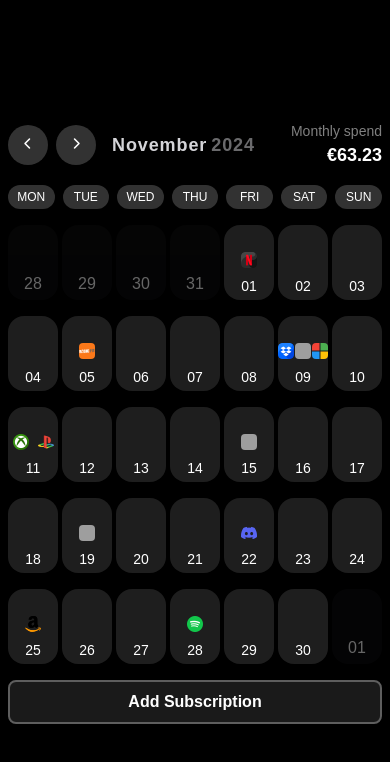
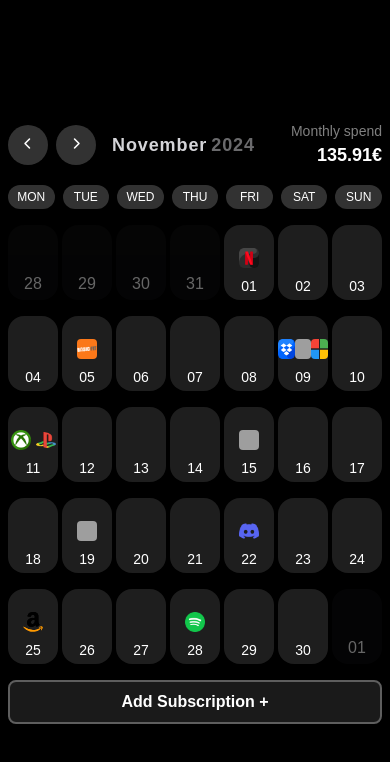
Before and after one commit to yassinassecoum/subscriptions, a React (Create React App) app: page / in a window 390 px wide. Shown: the top 762 px of the page. Built offline with nearby package versions, Linux system fonts and the light colour scheme; grey boxes are pictures that could not be loaded.

Commit message:
finished all logic todo left : responsive refactor publish

```diff
--- a/src/components/AddSubscriptionDialog.jsx
+++ b/src/components/AddSubscriptionDialog.jsx
@@ -1,6 +1,12 @@
 import Dialog from "@mui/material/Dialog";
+import { useState } from "react";
+export function AddSubscriptionDialog({ open, onClose, addNewSub }) {
+  const [name, setName] = useState("");
+  const [day, setDay] = useState(1);
+  const [startDate, setStartDate] = useState("");
+  const [price, setPrice] = useState("");
+  const [color, setColor] = useState("");
 
-export function AddSubscriptionDialog({ open, onClose }) {
   return (
     <Dialog open={open} onClose={onClose}>
       <div className="flex flex-col mx-auto max-w-lg min-w-[350px] min-h-[550px] my-auto gap-3 bg-[#1e1e1e] px-4 pt-4 pb-4 rounded-xl border-2 border-[#323232] shadow-md overflow-x-h">
@@ -21,12 +27,18 @@ export function AddSubscriptionDialog({ open, onClose }) {
                 type="text"
                 className="bg-[#323232] text-white rounded-lg p-2 border border-[#5e5e5e] focus:outline-none focus:border-white"
                 placeholder="Netflix, Spotify, etc..."
+                value={name}
+                onChange={(e) => setName(e.target.value)}
               />
             </div>
 
             <div className="flex flex-col gap-2">
               <label className="text-white text-sm">Day of subscription</label>
-              <select className="bg-[#323232] text-white rounded-lg p-2 border border-[#5e5e5e] focus:outline-none focus:border-white">
+              <select
+                className="bg-[#323232] text-white rounded-lg p-2 border border-[#5e5e5e] focus:outline-none focus:border-white"
+                value={day}
+                onChange={(e) => setDay(e.target.value)}
+              >
                 {[...Array(31)].map((_, i) => (
                   <option key={i + 1} value={i + 1}>
                     {String(i + 1).padStart(2, "0")}
@@ -40,18 +52,10 @@ export function AddSubscriptionDialog({ open, onClose }) {
               <input
                 type="date"
                 className="bg-[#323232] text-white rounded-lg p-2 border border-[#5e5e5e] focus:outline-none focus:border-white"
+                value={startDate}
+                onChange={(e) => setStartDate(e.target.value)}
               />
             </div>
-
-            <div className="flex flex-col gap-2">
-              <label className="text-white text-sm">Icon</label>
-              <input
-                type="file"
-                accept="image/*"
-                className="bg-[#323232] text-white rounded-lg p-2 border border-[#5e5e5e] focus:outline-none focus:border-white file:bg-[#5e5e5e] file:text-white file:border-0 file:rounded-lg file:px-4 file:py-2 file:mr-4 file:cursor-pointer"
-              />
-            </div>
-
             <div className="flex flex-col gap-2">
               <label className="text-white text-sm">Price</label>
               <div className="relative">
@@ -64,6 +68,8 @@ export function AddSubscriptionDialog({ open, onClose }) {
                   step="0.01"
                   className="bg-[#323232] text-white rounded-lg p-2 pl-8 border border-[#5e5e5e] focus:outline-none focus:border-white w-full"
                   placeholder="0.00"
+                  value={price}
+                  onChange={(e) => setPrice(e.target.value)}
                 />
               </div>
             </div>
@@ -73,10 +79,15 @@ export function AddSubscriptionDialog({ open, onClose }) {
               <input
                 type="color"
                 className="bg-[#323232] h-10 rounded-lg p-1 border border-[#5e5e5e] focus:outline-none focus:border-white"
+                value={color}
+                onChange={(e) => setColor(e.target.value)}
               />
             </div>
 
-            <button className="bg-white/10 border-2 border-[#5e5e5e] rounded-lg font-semibold p-2 text-white mt-4 hover:bg-white/20">
+            <button
+              onClick={() => addNewSub({ name, day, startDate, price, color })}
+              className="bg-white/10 border-2 border-[#5e5e5e] rounded-lg font-semibold p-2 text-white mt-4 hover:bg-white/20"
+            >
               Add Subscription
             </button>
           </div>
--- a/src/components/Calendar.jsx
+++ b/src/components/Calendar.jsx
@@ -43,29 +43,59 @@ export const Calendar = () => {
       {
         name: "Netflix",
         icon: netflix,
-        price: "€10",
+        price: "12.99",
         color: "#ff5a5f20",
-        since: "",
+        since: "01-09-2021",
       },
     ],
     2: [],
     3: [],
     4: [],
     5: [
-      { name: "Basic Fit", icon: basicfit, price: "€10", color: "#ff885a20" },
+      {
+        name: "Basic Fit",
+        icon: basicfit,
+        price: "24.99",
+        color: "#ff885a20",
+        since: "05-12-2022",
+      },
     ],
     6: [],
     7: [],
     8: [],
     9: [
-      { name: "Dropbox", icon: dropbox, price: "€10", color: "#0077b520" },
-      { name: "ICloud+", icon: icloud, price: "€10" },
-      { name: "Microsoft", icon: microsoft, price: "€10", color: "#0077b520" },
+      {
+        name: "Dropbox",
+        icon: dropbox,
+        price: "6.99",
+        color: "#0077b520",
+        since: "09-09-2023",
+      },
+      { name: "ICloud+", icon: icloud, price: "4.99", since: "09-09-2023" },
+      {
+        name: "Microsoft",
+        icon: microsoft,
+        price: "11",
+        color: "#0077b520",
+        since: "09-12-2023",
+      },
     ],
     10: [],
     11: [
-      { name: "Xbox+", icon: xbox, price: "€10", color: "#3ecf8e20" },
-      { name: "PlayStation+", icon: playstation, price: "€10" },
+      {
+        name: "Xbox+",
+        icon: xbox,
+        price: "11",
+        color: "#3ecf8e20",
+        since: "11-09-2023",
+      },
+      {
+        name: "PlayStation+",
+        icon: playstation,
+        price: "14.99",
+        color: "#3ecf8e20",
+        since: "11-09-2023",
+      },
     ],
     12: [],
     13: [],
@@ -74,30 +104,54 @@ export const Calendar = () => {
       {
         name: "Crunchyroll",
         icon: crunchyroll,
-        price: "€10",
+        price: "15",
         color: "#ff885a20",
+        since: "15-03-2024",
       },
     ],
     16: [],
     17: [],
     18: [],
     19: [
-      { name: "Linkedin", icon: linkedin, price: "€10", color: "#0077b520" },
+      {
+        name: "Linkedin",
+        icon: linkedin,
+        price: "12.99",
+        color: "#0077b520",
+        since: "19-04-2024",
+      },
     ],
     20: [],
     21: [],
-    22: [{ name: "Discord", icon: discord, price: "€10", color: "#7289da20" }],
+    22: [
+      {
+        name: "Discord",
+        icon: discord,
+        price: "7.99",
+        color: "#7289da20",
+        since: "22-05-2024",
+      },
+    ],
     23: [],
     24: [],
-    25: [{ name: "Amazon", icon: amazon, price: "€10" }],
+    25: [
+      {
+        name: "Amazon",
+        icon: amazon,
+        price: "2.99",
+        color: "#ff990020",
+        since: "25-06-2024",
+      },
+    ],
     26: [],
     27: [],
     28: [
       {
         name: "Spotify",
         icon: spotify,
-        price: "€10",
+        price: "9.99",
         color: "rgba(62, 207, 142, 0.125)",
+        since: "28-07-2024",
       },
     ],
     29: [],
@@ -163,15 +217,13 @@ export const Calendar = () => {
         } else {
           weekDays.push(
             <div
+              onClick={handleClickDay}
+              value={dayCount}
               key={dayCount}
-              className="w-full aspect-square flex flex-col items-center justify-end py-1 pt-2  h-full bg-[#1e1e1e] rounded-[16px]"
+              className="w-full aspect-square flex flex-col items-center justify-end py-1 pt-2  h-full bg-[#1e1e1e] rounded-[16px] hover:cursor-pointer"
             >
               {data[dayCount] && data[dayCount].length > 0 && (
-                <div
-                  onClick={handleClickDay}
-                  value={dayCount}
-                  className="w-full flex justify-center hover:cursor-pointer "
-                >
+                <div value={dayCount} className="w-full flex justify-center  ">
                   {data[dayCount].map((item, index) => (
                     <div
                       value={dayCount}
@@ -182,7 +234,7 @@ export const Calendar = () => {
                         src={item.icon}
                         alt={item.name}
                         value={dayCount}
-                        className="size-4 sm:size-5 md:size-6 rounded mb-2 "
+                        className="size-5 sm:size-6 rounded mb-2 "
                       />
                     </div>
                   ))}
@@ -206,6 +258,14 @@ export const Calendar = () => {
     return days;
   };
 
+  const generateMonthlySpend = () => {
+    let total = 0;
+    for (const day in data) {
+      total += data[day].reduce((acc, item) => acc + parseFloat(item.price), 0);
+    }
+    return total;
+  };
+
   const handleIncrement = (val) => {
     const numericMonth = months.indexOf(selectedMonth);
     if (numericMonth + val < 0) {
@@ -221,12 +281,19 @@ export const Calendar = () => {
 
   const handleClickDay = (e) => {
     let value = e.target.getAttribute("value");
-    setCurrentItem(data[value]);
-    setSelectedDay(value);
-    setCurrentItemIndex(value);
-    setOpenDay(true);
+    if (data[value] && data[value].length > 0) {
+      setCurrentItem(data[value]);
+      setSelectedDay(value);
+      setCurrentItemIndex(value);
+      setOpenDay(true);
+    } else {
+      setCurrentItem(null);
+      setSelectedDay(value);
+      setCurrentItemIndex(value);
+      setOpenDay(true);
+    }
   };
-  const handleDeleteSub = () => {
+  const handleDeleteSubscriptions = () => {
     console.log(currentItemIndex);
     let newData = { ...data };
     newData[currentItemIndex] = [];
@@ -235,9 +302,39 @@ export const Calendar = () => {
     setCurrentItemIndex(null);
     setOpenDay(false);
   };
+  const handleDeleteSub = (id) => {
+    let newData = { ...data };
+    newData[currentItemIndex].splice(id, 1);
+    if (newData[currentItemIndex].length === 0) {
+      setCurrentItem(null);
+      setCurrentItemIndex(null);
+    }
+    setData(newData);
+  };
 
   const handleCloseDay = () => {
     setOpenDay(false);
+  };
+
+  const addNewSub = (sub) => {
+    if (
+      sub.name !== "" &&
+      sub.price !== "" &&
+      sub.startDate !== "" &&
+      sub.icon !== ""
+    ) {
+      const newSub = {
+        name: sub.name,
+        icon: `https://cdn.brandfetch.io/${sub.name}.com/w/400/h/400?c=1id_jxkZ-0w6eMg_xfA`,
+        price: sub.price,
+        color: sub.color ? sub.color : "#323232",
+        since: sub.startDate,
+      };
+      let newData = { ...data };
+      newData[sub.day] = [...newData[sub.day], newSub];
+      setData(newData);
+      setOpenAdd(false);
+    }
   };
 
   return (
@@ -266,7 +363,9 @@ export const Calendar = () => {
           <span className="text-sm sm:text-md opacity-50 text-nowrap">
             Monthly spend
           </span>
-          <span className="text-lg sm:text-xl font-semibold">€63.23</span>
+          <span className="text-lg sm:text-xl font-semibold">
+            {generateMonthlySpend().toFixed(2)}€
+          </span>
         </div>
       </div>
       <div className="grid grid-cols-7 gap-2">
@@ -284,9 +383,13 @@ export const Calendar = () => {
         className="bg-white/10 border-2 border-[#5e5e5e]   rounded-lg font-semibold p-2   "
         onClick={() => setOpenAdd(true)}
       >
-        Add Subscription
+        Add Subscription +
       </button>
-      <AddSubscriptionDialog open={openAdd} onClose={() => setOpenAdd(false)} />
+      <AddSubscriptionDialog
+        addNewSub={addNewSub}
+        open={openAdd}
+        onClose={() => setOpenAdd(false)}
+      />
       <ViewDayDialog
         open={openDay}
         onClose={handleCloseDay}
@@ -294,14 +397,12 @@ export const Calendar = () => {
         selectedMonth={selectedMonth}
         selectedYear={selectedYear}
         currentItem={currentItem}
-        onDeleteSub={handleDeleteSub}
+        onDeleteSubscriptions={handleDeleteSubscriptions}
+        handleDeleteSub={handleDeleteSub}
       />
     </div>
   );
 };
 
-// monthly spend
-// add a button to add a new subscription
-//rework icons
 // responsive
 // refactor
--- a/src/components/ViewDayDialog.jsx
+++ b/src/components/ViewDayDialog.jsx
@@ -7,11 +7,19 @@ export function ViewDayDialog({
   selectedMonth,
   selectedYear,
   currentItem,
-  onDeleteSub,
+  onDeleteSubscriptions,
+  handleDeleteSub,
 }) {
+  const generateMonthlySpend = () => {
+    let total = 0;
+    for (const item of currentItem) {
+      total += parseFloat(item.price);
+    }
+    return total;
+  };
   return (
     <Dialog open={open} onClose={onClose}>
-      <div className="flex flex-col mx-auto max-w-lg min-w-[350px] min-h-[550px] my-auto gap-3 bg-[#1e1e1e] px-4 pt-4 pb-4 rounded-xl border-2 border-[#323232] shadow-md overflow-x-h">
+      <div className="flex flex-col mx-auto max-w-lg min-w-[350px]  my-auto gap-3 bg-[#1e1e1e] px-4 pt-4 pb-4 rounded-xl border-2 border-[#323232] shadow-md ">
         <button
           onClick={onClose}
           className="absolute top-3 bg-white/10 justify-center right-3 size-8 rounded-full flex items-center p-1.5 text-white text-lg cursor-pointer"
@@ -48,9 +56,12 @@ export function ViewDayDialog({
                     {item.name}
                   </h2>
                 </span>
-                <span className="text-2xl font-semibold text-white">
-                  {item.price}
-                </span>
+                <button
+                  onClick={() => handleDeleteSub(index)}
+                  className="bg-red-500/10 border-2 border-red-500 text-red-500 rounded-md font-semibold px-1"
+                >
+                  x
+                </button>
               </div>
               <div className="flex justify-between items-center gap-2">
                 <span className="text-sm text-white">
@@ -62,29 +73,36 @@ export function ViewDayDialog({
               </div>
               <div className="flex justify-between items-center gap-2 mb-2">
                 <span className="text-sm text-white">
-                  Total since 2022-01-08
+                  Started: {item.since}
                 </span>
-                <span className="text-md font-semibold text-white">€63.23</span>
+
+                <span className="text-2xl font-semibold text-white">
+                  {item.price}€
+                </span>
               </div>
             </div>
           ))}
+        {!currentItem && (
+          <p className="text-white text-center text-lg">No subscriptions</p>
+        )}
+        {currentItem ? (
           <div className="flex flex-col gap-4 w-full mt-auto border-t border-dashed border-[#323232] pt-4">
             <div className="flex justify-between">
-            <span className="text-white/30 text-lg">Total Spend</span>
-            <span className="text-white text-2xl font-semibold">€63.23</span>
+              <span className="text-white/30 text-lg">Total :</span>
+              <span className="text-white text-2xl font-semibold">
+                {generateMonthlySpend().toFixed(2)}€
+              </span>
             </div>
             <div className="flex gap-2">
               <button
-              onClick={onDeleteSub}
+                onClick={onDeleteSubscriptions}
                 className="bg-red-500/10 border-2 border-red-500 text-red-500 rounded-lg font-semibold w-full p-2"
               >
-              Cancel Subscription
-            </button>
-            <button className="border-2 border-[#5e5e5e] text-[#5e5e5e] rounded-lg font-semibold p-2">
-              Pause
+                Cancel All Subscriptions
               </button>
             </div>
           </div>
+        ) : null}
       </div>
     </Dialog>
   );
```
Also changed, not shown: 1 other file (tests, documents, lock files or other folders). Lines whose indentation alone changed are shown as unchanged.
